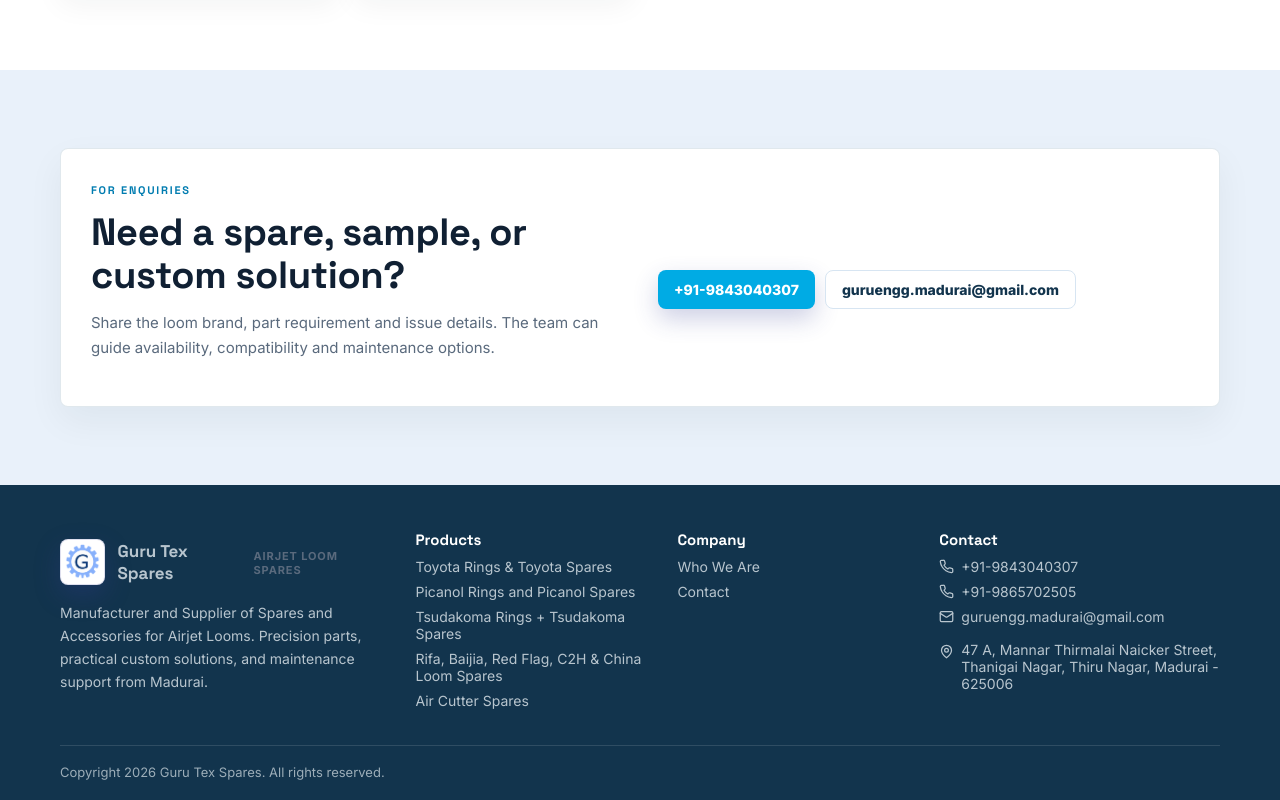
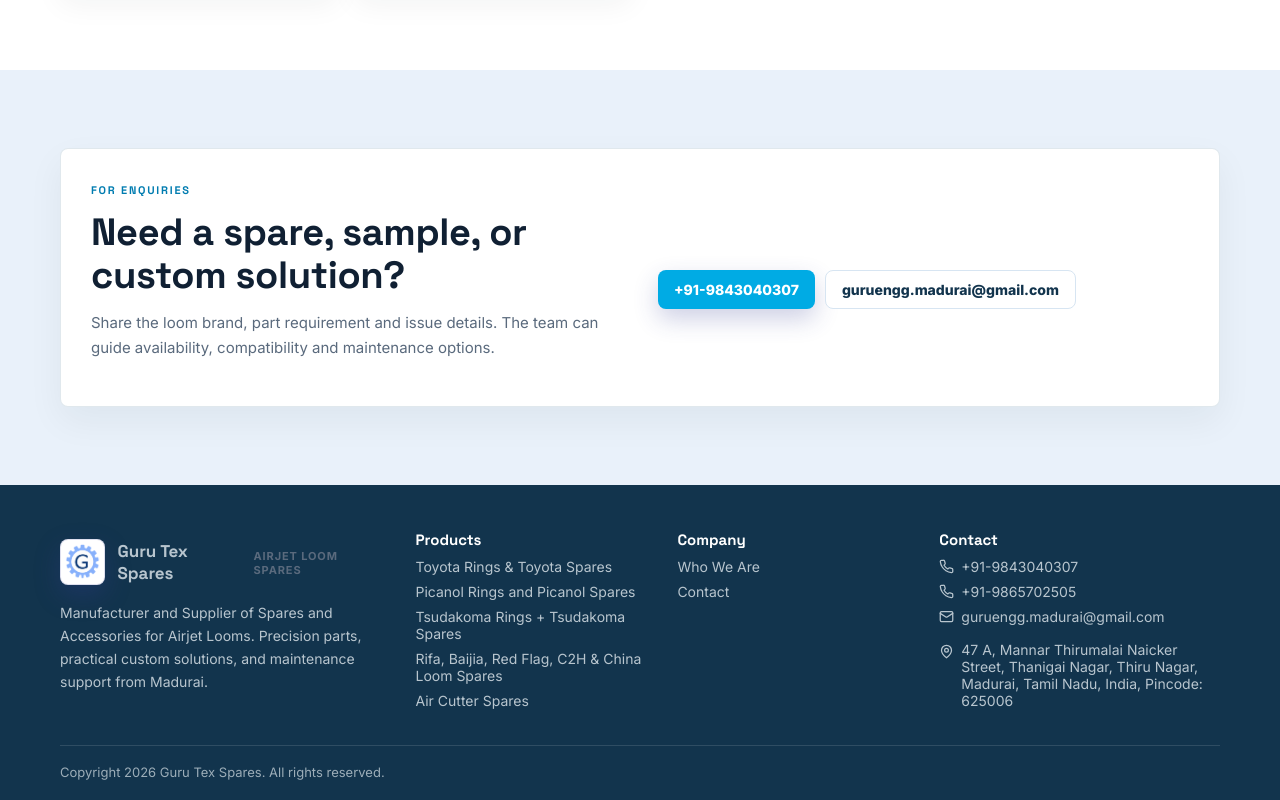
Before and after one commit to DreamCaptureEnt/guruspares, a React (Create React App) app: page / in a window 1280 px wide. Shown: the part 2030-2830 px from the top of the page. Built offline with nearby package versions, Linux system fonts and the light colour scheme; no server answers; a web font is replaced by a local one.

Commit message:
Fix address and add social media information
Updated address formatting and added social media links.

```diff
--- a/src/siteData.js
+++ b/src/siteData.js
@@ -4,10 +4,16 @@ export const company = {
   phones: ['+91-9843040307', '+91-9865702505'],
   email: 'guruengg.madurai@gmail.com',
   address: [
-    '47 A, Mannar Thirmalai Naicker Street',
+    '47 A, Mannar Thirumalai Naicker Street',
     'Thanigai Nagar, Thiru Nagar',
-    'Madurai - 625006',
+    'Madurai, Tamil Nadu, India',
+    'Pincode: 625006',
   ],
+  socials: {
+    instagram: 'https://www.instagram.com/gurutexspares/',
+    facebook: 'https://www.facebook.com/gurutex.spares',
+    linkedin: 'https://www.linkedin.com/company/guru-tex-spares-madurai-tamilnadu-india/?viewAsMember=true',
+  },
 };
 
 const imageBase = `${process.env.PUBLIC_URL || ''}/guruspares-images`;
```
